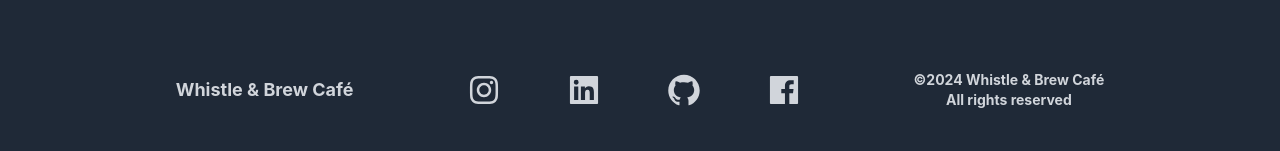
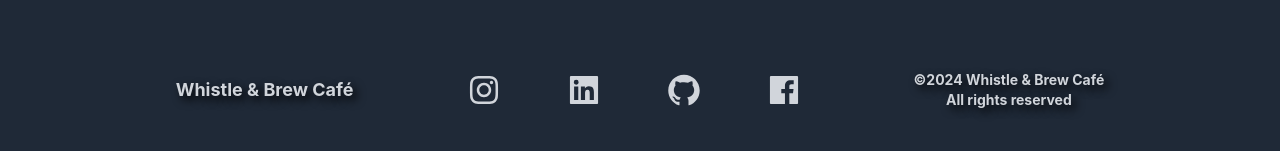
Before and after one commit to Stroyer210/Whistle-Brew-Caf-, a React (Create React App) app: page / in a window 1280 px wide. Shown: the part 1857-2008 px from the top of the page. Built offline with nearby package versions, Linux system fonts and the light colour scheme.

Commit message:
adding hover styles to the footer

```diff
--- a/src/App.css
+++ b/src/App.css
@@ -40,3 +40,7 @@
     transform: rotate(360deg);
   }
 }
+
+.contact-shadow{
+  text-shadow: 4px 4px 10px rgb(0, 0, 0);
+}
--- a/src/Components/Footer.jsx
+++ b/src/Components/Footer.jsx
@@ -1,4 +1,5 @@
 import "./../App.css";
+import "./../custom.css"
 import React from "react";
 import {
   AiOutlineInstagram,
@@ -11,26 +12,26 @@ const Footer = () => {
     return (
         <div className="flex justify-between p-5 text-lg font-bold bg-gray-800">
         <div className="max-w-[1200px] sm:h-[150px] p-4 sm:p-12 lg:flex justify-between mx-auto items-center text-center">
-          <span className="text-gray-300 dark:text-gray-600 biorhyme">
+          <span className="text-gray-300 dark:text-gray-600 biorhyme contact-shadow">
             Whistle & Brew Café
           </span>
 
           <div className="text-4xl flex flex-wrap justify-center sm:mx-10 lg:mx-28 gap-6 sm:gap-16 py-3 text-gray-300 dark:text-white mt-3 sm:mt-0">
-            <a href="https://www.instagram.com/sthiwar_17/" target="_blank" rel="noreferrer">
-              <AiOutlineInstagram className="contact-shadow dark:text-gray-100 dark:hover:text-gray-900" />
+            <a href="https://www.instagram.com/sthiwar_17/" target="_blank" rel="noreferrer" className="contact-shadow">
+              <AiOutlineInstagram className="contact-shadow hover:text-orange-300" />
             </a>
             <a href="https://www.linkedin.com/in/sergio-ardila-alvarado-550b40152/" target="_blank" rel="noreferrer">
-              <AiFillLinkedin className="contact-shadow dark:text-gray-100 dark:hover:text-gray-900" />
+              <AiFillLinkedin className="contact-shadow hover:text-orange-300" />
             </a>
             <a href="https://github.com/Stroyer210/WhistleBrew-Cafe" target="_blank" rel="noreferrer">
-              <AiFillGithub className="contact-shadow dark:text-gray-100 dark:hover:text-gray-900" />
+              <AiFillGithub className="contact-shadow hover:text-orange-300" />
             </a>
             <a href="https://www.facebook.com/sthiwar13" target="_blank" rel="noreferrer">
-              <AiFillFacebook className="contact-shadow dark:text-gray-100 dark:hover:text-gray-900" />
+              <AiFillFacebook className="contact-shadow hover:text-orange-300" />
             </a>
           </div>
 
-          <p className="text-gray-300 mt-3 sm:mt-0 text-sm">
+          <p className="text-gray-300 mt-3 sm:mt-0 text-sm contact-shadow">
             ©2024 Whistle & Brew Café <br /> All rights reserved
           </p>
         </div>
--- a/src/custom.css
+++ b/src/custom.css
@@ -2,6 +2,10 @@
 
 .text-shadow{
     text-shadow: 4px 4px 10px rgb(0, 0, 0);
+}
+
+.contact-shadow{
+    text-shadow: 4px 4px 10px rgb(255, 255, 255);
 }
 
 .btn{
```
